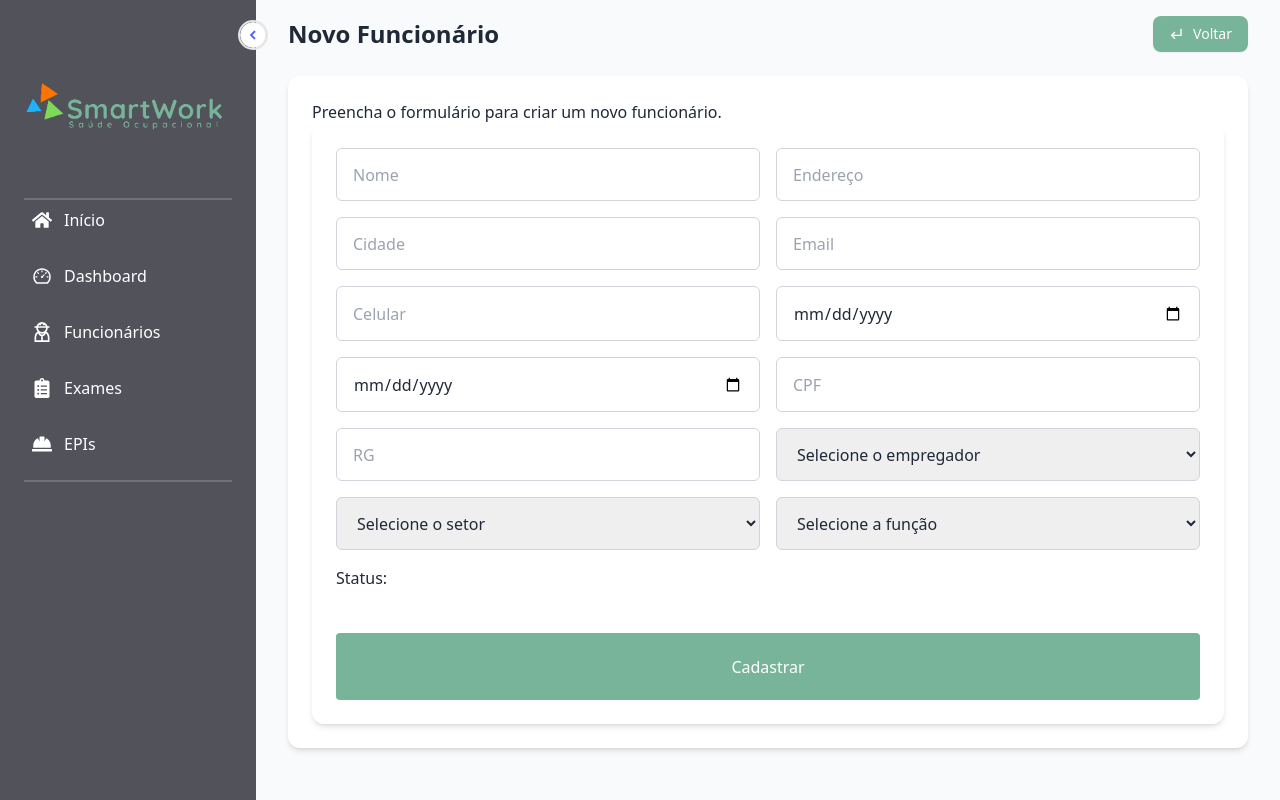
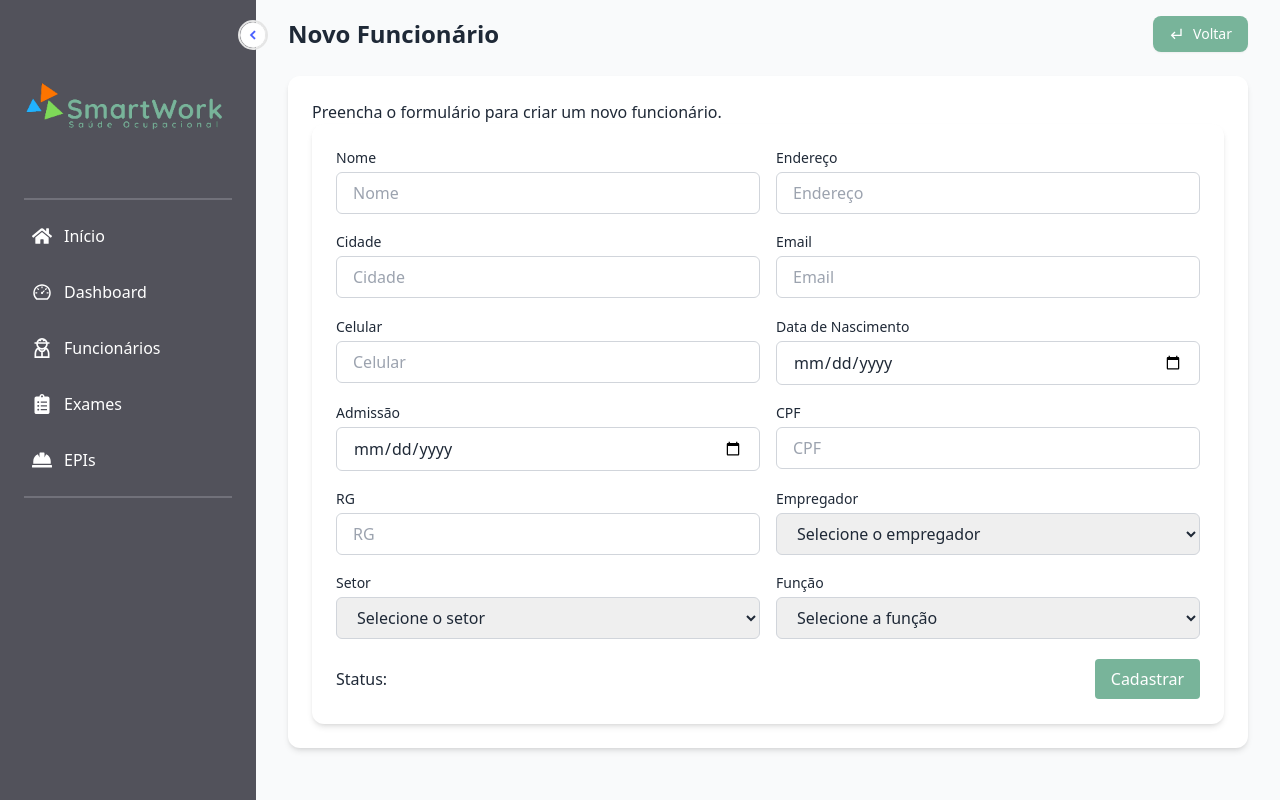
Before and after one commit to MarcioDavid81/smart-work, a Next.js app: page /funcionarios/novo in a window 1280 px wide. Built offline with nearby package versions, Linux system fonts and the light colour scheme.

Commit message:
refactor: generatorPDF and employeeForm

```diff
--- a/app/(authenticated)/_components/Sidebar/index.tsx
+++ b/app/(authenticated)/_components/Sidebar/index.tsx
@@ -73,7 +73,7 @@
             </h1>
           )}
         </div>
-        <nav className="space-y-4 flex flex-col border-b-2 border-zinc-500 pb-4">
+        <nav className="space-y-4 mt-4 flex flex-col border-b-2 border-zinc-500 pb-4">
           {routes.map((route) => (
             <TooltipProvider key={route.path} delayDuration={100}>
               <Tooltip>
--- a/app/(authenticated)/funcionarios/_components/employeeForm.tsx
+++ b/app/(authenticated)/funcionarios/_components/employeeForm.tsx
@@ -53,8 +53,12 @@
   }
 
   async function handleSubmit(e: React.FormEvent<HTMLFormElement>) {
+    function ajustarFusoHorario(data: string) {
+      return new Date(`${data}T12:00:00Z`).toISOString();
+    }
+
     e.preventDefault();
-    setIsSubmitting(true); // Disable the button to prevent multiple submissions
+    setIsSubmitting(true);
     function resetForm() {
       setFormData({
         name: "",
@@ -78,6 +82,8 @@
       phone: cleanField(formData.phone),
       cpf: cleanField(formData.cpf),
       rg: cleanField(formData.rg),
+      birthDate: ajustarFusoHorario(formData.birthDate),
+      admission: ajustarFusoHorario(formData.admission),
     };
 
     try {
@@ -116,6 +122,10 @@
       animate={{ opacity: 1, y: 0 }}
       transition={{ duration: 0.4 }}
     >
+      <div>
+        <label htmlFor="name" className="text-sm font-medium mb-1 block">
+          Nome
+        </label>
         <input
           type="text"
           name="name"
@@ -123,8 +133,13 @@
           value={formData.name}
           onChange={handleChange}
           required
-        className="px-4 border border-gray-300 rounded-md focus:outline-none focus:ring-1 focus:ring-[#78b49a]"
+          className="px-4 py-2 w-full border border-gray-300 rounded-md focus:outline-none focus:ring-1 focus:ring-[#78b49a]"
         />
+      </div>
+      <div>
+        <label htmlFor="adress" className="text-sm font-medium mb-1 block">
+          Endereço
+        </label>
         <input
           type="text"
           name="adress"
@@ -132,8 +147,13 @@
           value={formData.adress}
           onChange={handleChange}
           required
-        className="px-4 border border-gray-300 rounded-md focus:outline-none focus:ring-1 focus:ring-[#78b49a]"
+          className="px-4 py-2 w-full border border-gray-300 rounded-md focus:outline-none focus:ring-1 focus:ring-[#78b49a]"
         />
+      </div>
+      <div>
+        <label htmlFor="city" className="text-sm font-medium mb-1 block">
+          Cidade
+        </label>
         <input
           type="text"
           name="city"
@@ -141,33 +161,45 @@
           value={formData.city}
           onChange={handleChange}
           required
-        className="px-4 border border-gray-300 rounded-md focus:outline-none focus:ring-1 focus:ring-[#78b49a]"
+          className="px-4 py-2 w-full border border-gray-300 rounded-md focus:outline-none focus:ring-1 focus:ring-[#78b49a]"
         />
+      </div>
+      <div>
+        <label htmlFor="email" className="text-sm font-medium mb-1 block">
+          Email
+        </label>
         <input
-        type="email"
+          type="text"
           name="email"
           placeholder="Email"
           value={formData.email}
           onChange={handleChange}
           required
-        className="px-4 border border-gray-300 rounded-md focus:outline-none focus:ring-1 focus:ring-[#78b49a]"
+          className="px-4 py-2 w-full border border-gray-300 rounded-md focus:outline-none focus:ring-1 focus:ring-[#78b49a]"
         />
+      </div>
       <InputMask
         mask="(99) 99999-9999"
         value={formData.phone}
         onChange={handleChange}
       >
         {(inputProps: React.InputHTMLAttributes<HTMLInputElement>) => (
+          <div>
+            <label htmlFor="phone" className="text-sm font-medium mb-1 block"> Celular</label>
             <input
               {...inputProps}
               type="text"
               name="phone"
               placeholder="Celular"
               required
-            className="px-4 border border-gray-300 rounded-md focus:outline-none focus:ring-1 focus:ring-[#78b49a]"
+              className="px-4 py-2 w-full border border-gray-300 rounded-md focus:outline-none focus:ring-1 focus:ring-[#78b49a]"
             />
+          </div>
         )}
       </InputMask>
+
+      <div>
+        <label htmlFor="birthDate" className="text-sm font-medium mb-1 block">Data de Nascimento</label>
         <input
         type="date"
         name="birthDate"
@@ -175,8 +207,11 @@
         value={formData.birthDate}
         onChange={handleChange}
         required
-        className="px-4 border border-gray-300 rounded-md focus:outline-none focus:ring-1 focus:ring-[#78b49a]"
+        className="px-4 py-2 w-full border border-gray-300 rounded-md focus:outline-none focus:ring-1 focus:ring-[#78b49a]"
       />
+      </div>
+      <div>
+        <label htmlFor="admission" className="text-sm font-medium mb-1 block">Admissão</label>
         <input
         type="date"
         name="admission"
@@ -184,22 +219,27 @@
         value={formData.admission}
         onChange={handleChange}
         required
-        className="px-4 border border-gray-300 rounded-md focus:outline-none focus:ring-1 focus:ring-[#78b49a]"
+        className="px-4 py-2 w-full border border-gray-300 rounded-md focus:outline-none focus:ring-1 focus:ring-[#78b49a]"
       />
+      </div>
+
       <InputMask
         mask="999.999.999-99"
         value={formData.cpf}
         onChange={handleChange}
       >
         {(inputProps: React.InputHTMLAttributes<HTMLInputElement>) => (
+          <div>
+            <label htmlFor="cpf" className="text-sm font-medium mb-1 block">CPF</label>
             <input
               {...inputProps}
               type="text"
               name="cpf"
               placeholder="CPF"
               required
-            className="px-4 border border-gray-300 rounded-md focus:outline-none focus:ring-1 focus:ring-[#78b49a]"
+              className="px-4 py-2 w-full border border-gray-300 rounded-md focus:outline-none focus:ring-1 focus:ring-[#78b49a]"
             />
+          </div>
         )}
       </InputMask>
       <InputMask
@@ -208,23 +248,28 @@
         onChange={handleChange}
       >
         {(inputProps: React.InputHTMLAttributes<HTMLInputElement>) => (
+          <div>
+            <label htmlFor="rg" className="text-sm font-medium mb-1 block">RG</label>
             <input
               {...inputProps}
               type="text"
               name="rg"
               placeholder="RG"
               required
-            className="px-4 border border-gray-300 rounded-md focus:outline-none focus:ring-1 focus:ring-[#78b49a]"
+              className="px-4 py-2 w-full border border-gray-300 rounded-md focus:outline-none focus:ring-1 focus:ring-[#78b49a]"
             />
+          </div>
         )}
       </InputMask>
 
+      <div>
+        <label htmlFor="employer" className="text-sm font-medium mb-1 block">Empregador</label>
         <select
           name="employer"
           onChange={handleChange}
           value={formData.employer}
           required
-        className="px-4 border border-gray-300 rounded-md focus:outline-none focus:ring-1 focus:ring-[#78b49a]"
+          className="px-4 py-2 w-full border border-gray-300 rounded-md focus:outline-none focus:ring-1 focus:ring-[#78b49a]"
         >
           <option value="">Selecione o empregador</option>
           {enums.employer.map((item) => (
@@ -233,13 +278,16 @@
             </option>
           ))}
         </select>
+      </div>
 
+      <div>
+        <label htmlFor="department" className="text-sm font-medium mb-1 block">Setor</label>
         <select
           name="department"
           onChange={handleChange}
           value={formData.department}
           required
-        className="px-4 border border-gray-300 rounded-md focus:outline-none focus:ring-1 focus:ring-[#78b49a]"
+          className="px-4 py-2 w-full border border-gray-300 rounded-md focus:outline-none focus:ring-1 focus:ring-[#78b49a]"
         >
           <option value="">Selecione o setor</option>
           {enums.department.map((item) => (
@@ -248,13 +296,16 @@
             </option>
           ))}
         </select>
+      </div>
 
+      <div>
+        <label htmlFor="function" className="text-sm font-medium mb-1 block">Função</label>
         <select
           name="function"
           onChange={handleChange}
           value={formData.function}
           required
-        className="px-4 border border-gray-300 rounded-md focus:outline-none focus:ring-1 focus:ring-[#78b49a]"
+          className="px-4 py-2 w-full border border-gray-300 rounded-md focus:outline-none focus:ring-1 focus:ring-[#78b49a]"
         >
           <option value="">Selecione a função</option>
           {enums.function.map((item) => (
@@ -263,8 +314,10 @@
             </option>
           ))}
         </select>
+      </div>
 
-      <div className="col-span-2">
+      <div className="flex items-center justify-between col-span-2">
+        <div>
           <label className="mr-4">Status:</label>
           {enums.status.map((item) => (
             <label key={item} className="mr-4">
@@ -280,7 +333,6 @@
             </label>
           ))}
         </div>
-
       <button
         type="submit"
         disabled={isSubmitting}
@@ -295,6 +347,8 @@
           "Cadastrar"
         )}
       </button>
+      </div>
+
     </motion.form>
   );
 }
--- /dev/null
+++ b/components/ui/popover.tsx
@@ -0,0 +1,33 @@
+"use client"
+
+import * as React from "react"
+import * as PopoverPrimitive from "@radix-ui/react-popover"
+
+import { cn } from "@/lib/utils"
+
+const Popover = PopoverPrimitive.Root
+
+const PopoverTrigger = PopoverPrimitive.Trigger
+
+const PopoverAnchor = PopoverPrimitive.Anchor
+
+const PopoverContent = React.forwardRef<
+  React.ElementRef<typeof PopoverPrimitive.Content>,
+  React.ComponentPropsWithoutRef<typeof PopoverPrimitive.Content>
+>(({ className, align = "center", sideOffset = 4, ...props }, ref) => (
+  <PopoverPrimitive.Portal>
+    <PopoverPrimitive.Content
+      ref={ref}
+      align={align}
+      sideOffset={sideOffset}
+      className={cn(
+        "z-50 w-72 rounded-md border bg-popover p-4 text-popover-foreground shadow-md outline-none data-[state=open]:animate-in data-[state=closed]:animate-out data-[state=closed]:fade-out-0 data-[state=open]:fade-in-0 data-[state=closed]:zoom-out-95 data-[state=open]:zoom-in-95 data-[side=bottom]:slide-in-from-top-2 data-[side=left]:slide-in-from-right-2 data-[side=right]:slide-in-from-left-2 data-[side=top]:slide-in-from-bottom-2 origin-[--radix-popover-content-transform-origin]",
+        className
+      )}
+      {...props}
+    />
+  </PopoverPrimitive.Portal>
+))
+PopoverContent.displayName = PopoverPrimitive.Content.displayName
+
+export { Popover, PopoverTrigger, PopoverContent, PopoverAnchor }
--- a/package.json
+++ b/package.json
@@ -14,6 +14,7 @@
     "@prisma/client": "^6.5.0",
     "@radix-ui/react-dialog": "^1.1.6",
     "@radix-ui/react-label": "^2.1.2",
+    "@radix-ui/react-popover": "^1.1.6",
     "@radix-ui/react-scroll-area": "^1.2.3",
     "@radix-ui/react-select": "^2.1.6",
     "@radix-ui/react-slot": "^1.1.2",
@@ -22,6 +23,7 @@
     "@radix-ui/react-tooltip": "^1.1.8",
     "class-variance-authority": "^0.7.1",
     "clsx": "^2.1.1",
+    "date-fns": "^3.6.0",
     "date-fns-tz": "^3.2.0",
     "framer-motion": "^12.6.3",
     "jspdf": "^3.0.1",
@@ -31,6 +33,7 @@
     "next": "14.2.10",
     "next-themes": "^0.4.6",
     "react": "^18",
+    "react-day-picker": "^8.10.1",
     "react-dom": "^18",
     "react-icons": "^5.5.0",
     "react-input-mask": "^2.0.4",
--- /dev/null
+++ b/utils/index.ts
@@ -0,0 +1,3 @@
+export function formatedDate(date: string) {
+    return new Date(date).toLocaleDateString("pt-BR");
+}
```
Also changed, not shown: components/ui/calendar.tsx (added, +76 -0 lines), components/ui/date-picker.tsx (added, +49 -0 lines), lib/pdfGenerator.ts (+8 -5 lines), 1 other file (tests, documents, lock files or other folders). Lines whose indentation alone changed are shown as unchanged.
